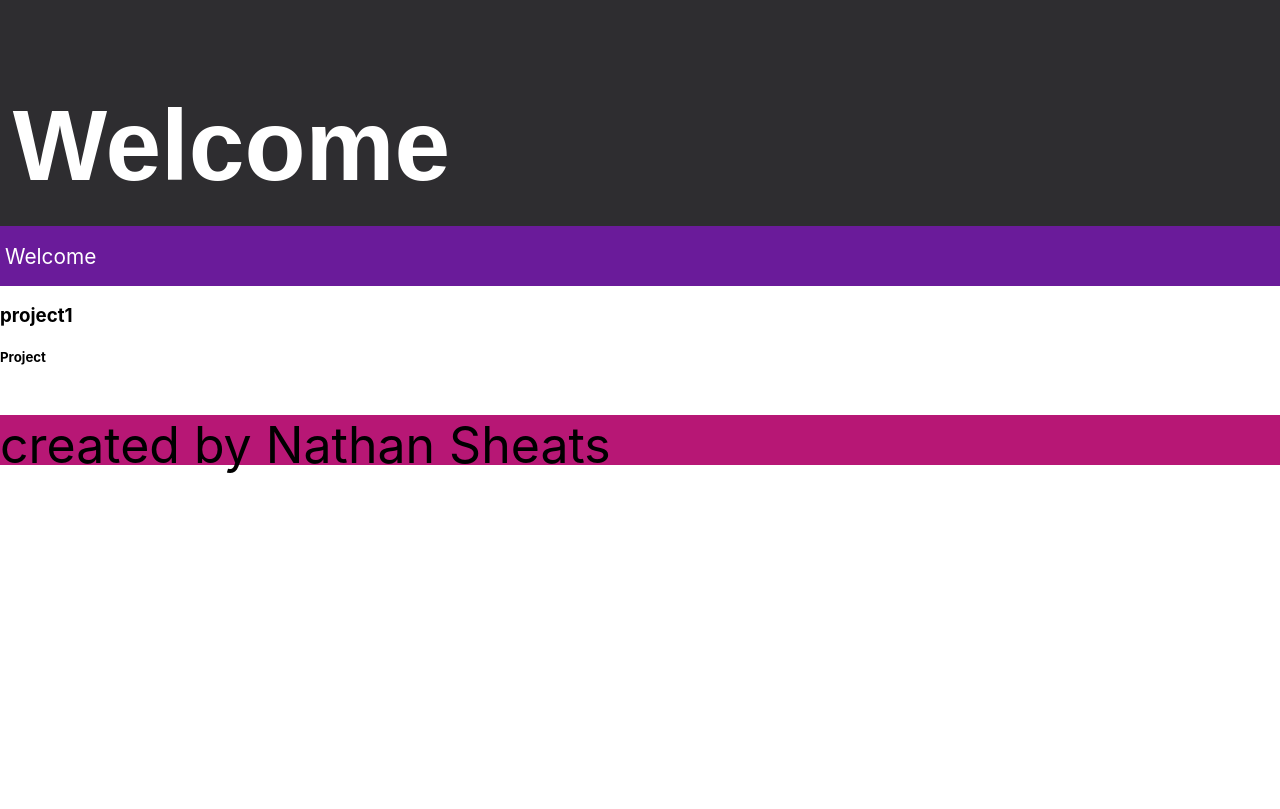
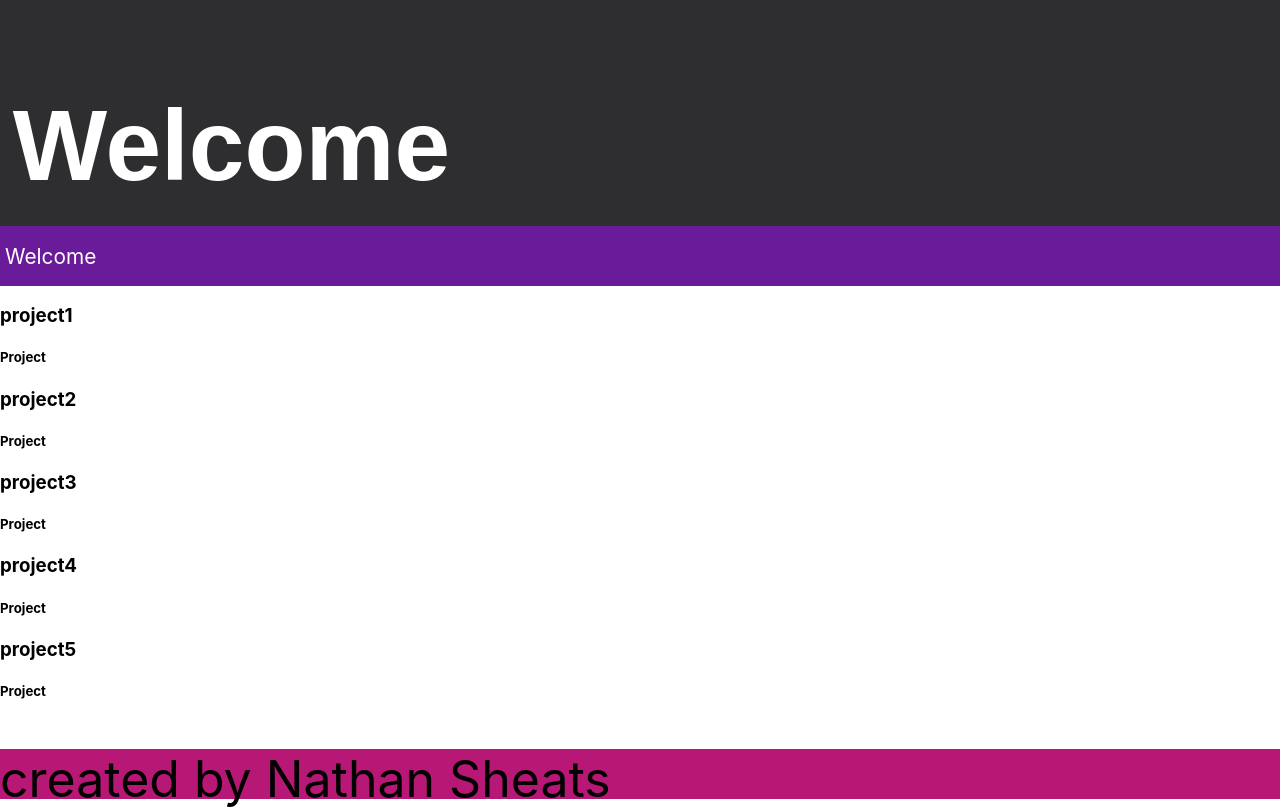
Before and after one commit to Nwsheats/Challenge-20, a React (Create React App) app: page / in a window 1280 px wide. Built offline with nearby package versions, Linux system fonts and the light colour scheme.

Commit message:
added map function to projects

```diff
--- a/src/App.js
+++ b/src/App.js
@@ -1,7 +1,7 @@
 import React from 'react';
 import Nav from './components/Nav';
 import Header from './components/Header';
-import Project from './components/Project';
+import Projects from './components/Projects';
 import Footer from './components/Footer';
 import './App.css';
 
@@ -10,7 +10,7 @@ function App() {
     <div>
       <Header />
       <Nav />
-      <Project />
+      <Projects />
       <Footer />
     </div>
   );
--- a/src/components/Nav.js
+++ b/src/components/Nav.js
@@ -4,7 +4,7 @@ import '../styles/Nav.css';
 const styles = {
     navStyle: {
       background: '#6a1b9a',
-      justifyContent: 'flex-center',
+      justifyContent: 'flex-end',
     },
   };
 
--- a/src/components/Project.js
+++ b/src/components/Projects.js
@@ -1,5 +1,5 @@
 import React from 'react';
-import '../styles/Project.css';
+import '../styles/Projects.css';
 
 
 const styles = {
@@ -18,16 +18,19 @@ const projectNames = [
     "project1", "project2", "project3", "project4", "project5"
 ]
 
-function Project() {
+function Projects() {
     return (
+        <div>
+        {projectNames.map((project) =>
         <div class={styles.projectStyle} className="projectDiv">
         <div class={styles.secondDivStyle} className="secondDiv">
-        <h3 class={styles.projectFont} className="pFont">{projectNames[0]}</h3>
+        <h3 class={styles.projectFont} className="pFont">{project}</h3>
         <h5>Project</h5>
         </div>
+        </div>)}
         </div>
     )
 }
 
 
-export default Project;
+export default Projects;
```
Also changed, not shown: src/styles/Projects.css (renamed from src/styles/Project.css).
